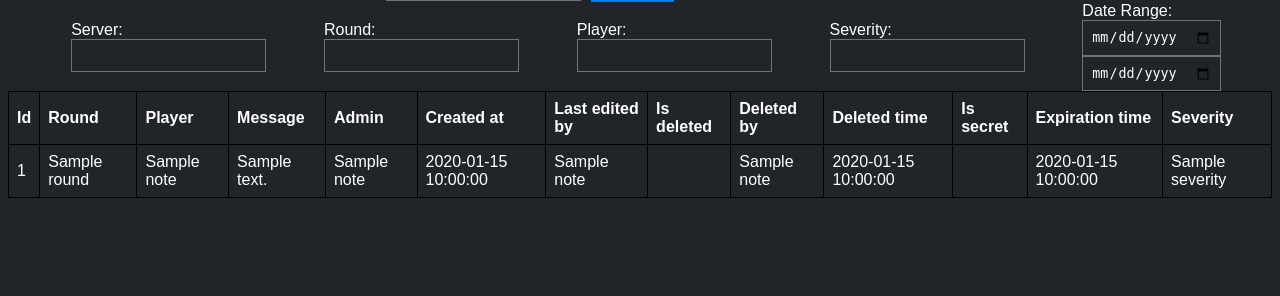
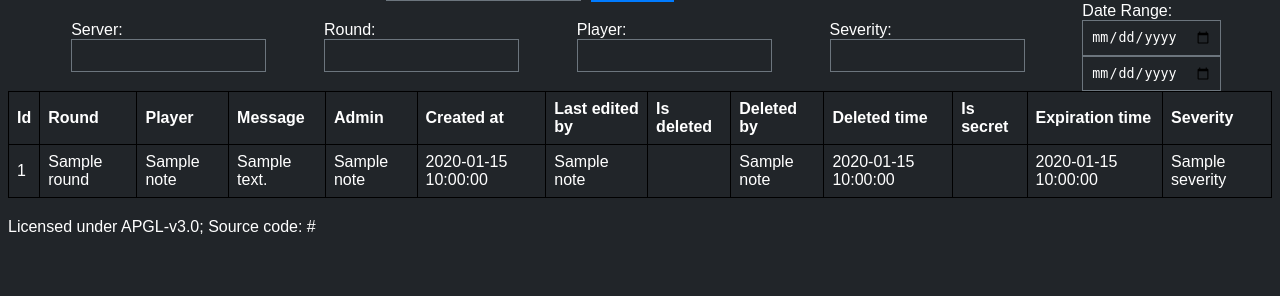
Before and after one commit to c4llv07e/ss14_web_admin_notes, a Flask app: template templates/index.html in a window 1280 px wide. Shown: the part 114-410 px from the top of the page. Run offline with Flask 3, Linux system fonts and the light colour scheme; the template is opened without the code that fills it: most values are stand-ins (such as "Sample title", 1, 10 or a date in 2020); a database or web service that is not in the repository returns one stand-in record (values such as "Sample title"); data that the repository does not hold is empty; some libraries are stand-ins or nearby versions.

Commit message:
Add licence and source code notice

```diff
--- a/templates/index.html
+++ b/templates/index.html
@@ -182,6 +182,8 @@
         </tbody>
     </table>
 
+    <p>Licensed under APGL-v3.0; Source code: {{source_code_link or "https://github.com/c4llv07e/ss14_web_admin_notes"}}</p>
+
     <script>
         function loadJSON(callback) {
             const xhr = new XMLHttpRequest();
```
